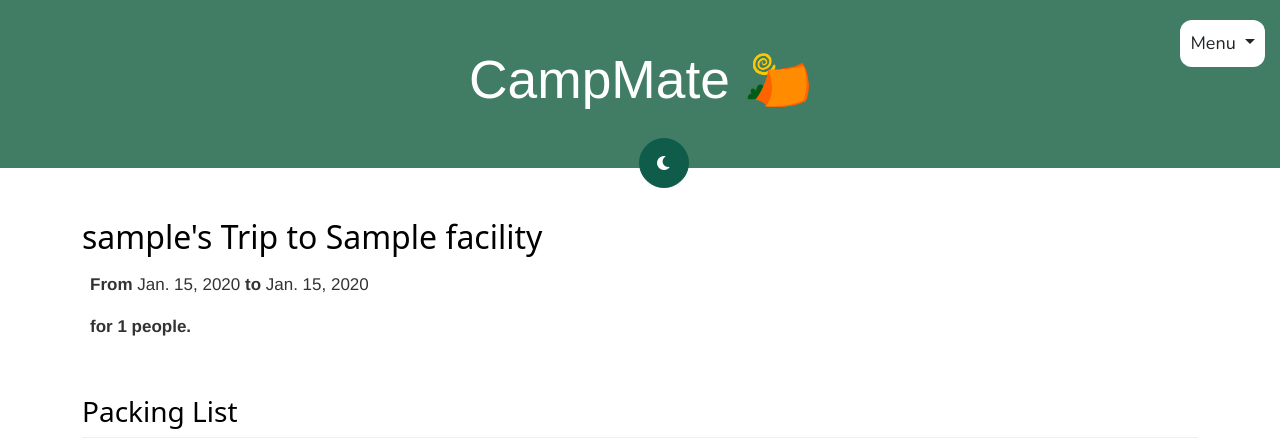
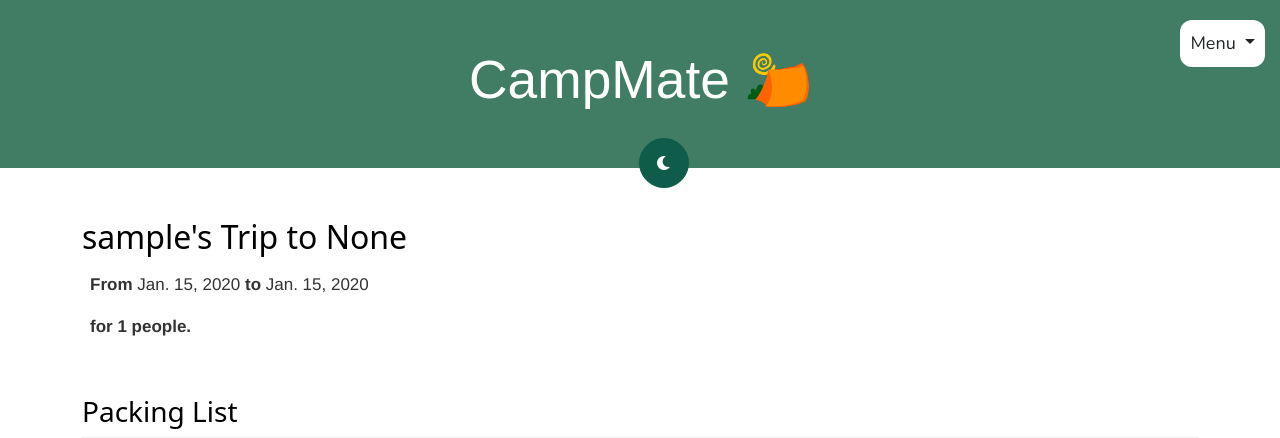
Before and after one commit to UCCS-SP25-CS4300-CS5300-1/Group-5-spring-2025, a Django app: page /trip/1/ in a window 1280 px wide. Shown: the top 438 px of the page. Run offline with Django 4.2, Linux system fonts and the light colour scheme; a user stored in the database is signed in; tables that the repository leaves empty hold one stand-in row (values such as "Sample post"); some libraries are stand-ins or nearby versions; some web fonts are replaced.

Commit message:
trip model improvements
added multiple facilities and trip name adjustment

```diff
--- a/camp_mate/settings.py
+++ b/camp_mate/settings.py
@@ -12,10 +12,10 @@ https://docs.djangoproject.com/en/4.2/ref/settings/
 
 from pathlib import Path
 from decouple import config
+import os
 
 #I know this is bad. Need to get together with Robert to figure out how to store in production environment variablesgit
-OPENAI_API_KEY="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"
-
+OPENAI_API_KEY=os.getenv("OPENAI_API_KEY")
 
 # Build paths inside the project like this: BASE_DIR / 'subdir'.
 BASE_DIR = Path(__file__).resolve().parent.parent
@@ -31,7 +31,7 @@ STATIC_ROOT = BASE_DIR / 'home/static' ## not sure if correct..
 SECRET_KEY = 'django-insecure-^xd9yybzt^p4y0h%6vz-q5)ijhuj94pq92$(e9_a+ug!=5qq#0'
 
 # SECURITY WARNING: don't run with debug turned on in production!
-DEBUG = False
+DEBUG = True
 
 ALLOWED_HOSTS = [
       'editor-advsedjango-5.devedu.io',
--- a/home/models.py
+++ b/home/models.py
@@ -32,7 +32,7 @@ class Facility(models.Model):
 class TripDetails(models.Model):
     # this is the user that created the trip
     user = models.ForeignKey('UserProfile', on_delete=models.CASCADE)
-    facility = models.ForeignKey('Facility', on_delete=models.SET_NULL, null=True, blank=True)
+    facility = models.ManyToManyField('Facility', blank=True)
 
     start_date = models.DateField()
     end_date = models.DateField()
@@ -42,7 +42,8 @@ class TripDetails(models.Model):
 
 
     def __str__(self):
-        return f"{self.user.user.username}'s Trip to {self.facility.name} on {self.start_date}"
+        facilities = " ,".join([f.name for f in self.facility.a()])
+        return f"{self.user.user.username}'s Trip to {facilities} on {self.start_date}"
 
 
 # models has the CampUser class, Amenities class,
--- a/home/templates/users/trip_details_preview.html
+++ b/home/templates/users/trip_details_preview.html
@@ -60,7 +60,11 @@
 {% endblock %}
 
 {% block content %}
-<h2>{{ user.username }}'s Trip to {{ trip.facility.name }}</h2>
+<h2>{{ user.username }}'s Trip to
+  {% for facility in trip.facility.all %}
+  {{ facility.name }}{% if not forloop.last %}, {% endif %}
+  {% endfor %}
+</h2>
 <p><strong>From</strong> {{ trip.start_date }} <strong>to</strong> {{ trip.end_date }}
 <strong> for {{ trip.number_of_people }} people.</strong></p><br><br>
 
--- a/home/views.py
+++ b/home/views.py
@@ -228,12 +228,14 @@ def create_trip_async(request, facility_id):
             # Create a temporary TripDetails instance
             trip = TripDetails.objects.create(
                 user=request.user.userprofile,
-                facility=facility,
                 start_date=start_date,
                 end_date=end_date,
                 number_of_people=number_of_people,
                 packing_list=packing_list,
             )
+
+            #correctly setting the data for a Many to Many field
+            trip.facility.set([facility])
 
             # Store the trip id in session for preview
             request.session['trip_preview_id'] = trip.id
```
Also changed, not shown: home/migrations/0006_remove_tripdetails_facility_tripdetails_facility.py (added).
